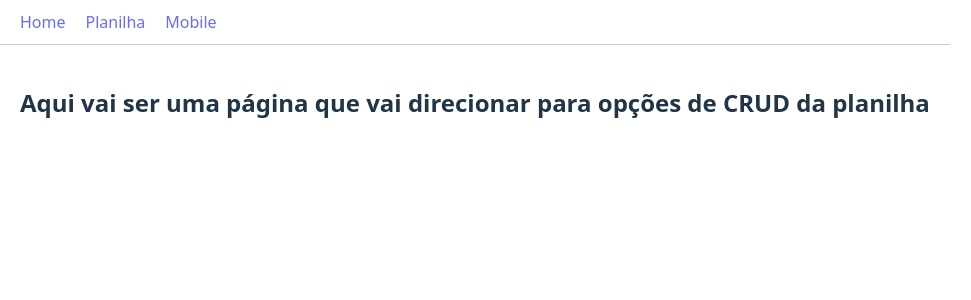
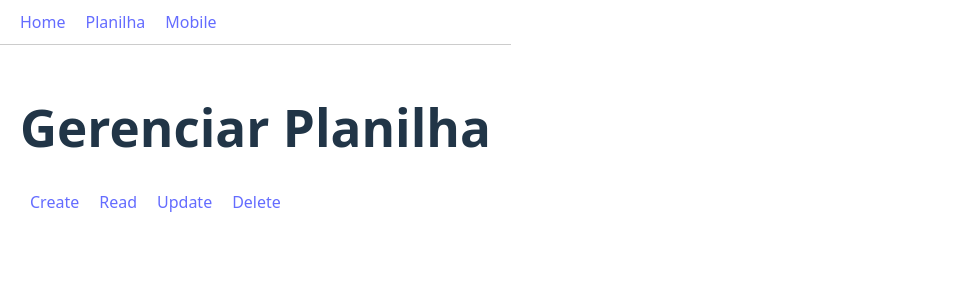
Before and after one commit to EduHoff/projeto_planilha_qrcode, a React app in the folder frontend/: page /spreadsheet in a window 1280 px wide. Shown: the top 300 px of the page, without its empty margins (0-971 px from the left). Built offline with nearby package versions, Linux system fonts and the light colour scheme; the HTML template or start-up script is replaced by a standard one.

Commit message:
criação das páginas onde vão ficar as operações de CRUD

```diff
--- a/frontend/src/App.tsx
+++ b/frontend/src/App.tsx
@@ -55,7 +55,7 @@ const App: React.FC = () => {
 
         <Routes>
           <Route path="/" element={<Home />} />
-          <Route path="/spreadsheet" element={<Spreadsheet />} />
+          <Route path="/spreadsheet/*" element={<Spreadsheet />} />
           <Route path="/mobile" element={<Mobile />} />
           <Route path="*" element={<h1>404: Página não encontrada</h1>} />
         </Routes>
--- a/frontend/src/components/UserPath.tsx
+++ b/frontend/src/components/UserPath.tsx
@@ -18,7 +18,7 @@ function UserPath() {
         }
 
         if (!windowsPathRegex.test(path) && !unixPathRegex.test(path)){
-            alert("Caminho inválido! \n\nDica: o caminho precisa ser absoluto e estar dentro da pasta pessoal do usuário \n\nExemplos.: C:\\Users\\nome_usuario\\exemplo.csv ou /home/nome_usuario/exemplo.csv.")
+            alert("Caminho inválido! \n\nDica: o caminho precisa ser absoluto e estar dentro da pasta pessoal do usuário \n\nExemplos.:\n\n C:\\Users\\nome_usuario\\exemplo.csv \n\n/home/nome_usuario/exemplo.csv")
             return
         }
 
--- a/frontend/src/pages/Spreadsheet.tsx
+++ b/frontend/src/pages/Spreadsheet.tsx
@@ -1,9 +1,36 @@
 import React from 'react';
+import { Routes, Route, Link } from "react-router-dom";
+
+import Create from './Spreadsheet/Create';
+import Read from './Spreadsheet/Read';
+import Update from './Spreadsheet/Update';
+import Delete from './Spreadsheet/Delete';
 
 const Spreadsheet: React.FC = () => {
   return (
     <div>
-      <h2>Aqui vai ser uma página que vai direcionar para opções de CRUD da planilha</h2>
+      <Routes>
+
+        <Route index element={
+            <div>
+              <h1>Gerenciar Planilha</h1>
+
+              <Link to="create" style={{ margin: "0 10px" }}>Create</Link>
+              <Link to="read" style={{ margin: "0 10px" }}>Read</Link>
+              <Link to="update" style={{ margin: "0 10px" }}>Update</Link>
+              <Link to="delete" style={{ margin: "0 10px" }}>Delete</Link>
+            </div>
+          }
+        />
+
+        <Route path="create" element={<Create />} />
+        <Route path="read" element={<Read />} />
+        <Route path="update" element={<Update />} />
+        <Route path="delete" element={<Delete />} />
+
+        <Route path="*" element={<h1>404 - Página não encontrada</h1>} />
+
+      </Routes>
     </div>
   );
 };
--- /dev/null
+++ b/frontend/src/pages/Spreadsheet/Create.tsx
@@ -0,0 +1,11 @@
+import React from 'react';
+
+const Create: React.FC = () => {
+  return (
+    <div>
+      <h2>Create</h2>
+    </div>
+  );
+};
+
+export default Create;
--- /dev/null
+++ b/frontend/src/pages/Spreadsheet/Delete.tsx
@@ -0,0 +1,11 @@
+import React from 'react';
+
+const Delete: React.FC = () => {
+  return (
+    <div>
+      <h2>Delete</h2>
+    </div>
+  );
+};
+
+export default Delete;
--- /dev/null
+++ b/frontend/src/pages/Spreadsheet/Read.tsx
@@ -0,0 +1,11 @@
+import React from 'react';
+
+const Read: React.FC = () => {
+  return (
+    <div>
+      <h2>Read</h2>
+    </div>
+  );
+};
+
+export default Read;
--- /dev/null
+++ b/frontend/src/pages/Spreadsheet/Update.tsx
@@ -0,0 +1,11 @@
+import React from 'react';
+
+const Update: React.FC = () => {
+  return (
+    <div>
+      <h2>Update</h2>
+    </div>
+  );
+};
+
+export default Update;
```
